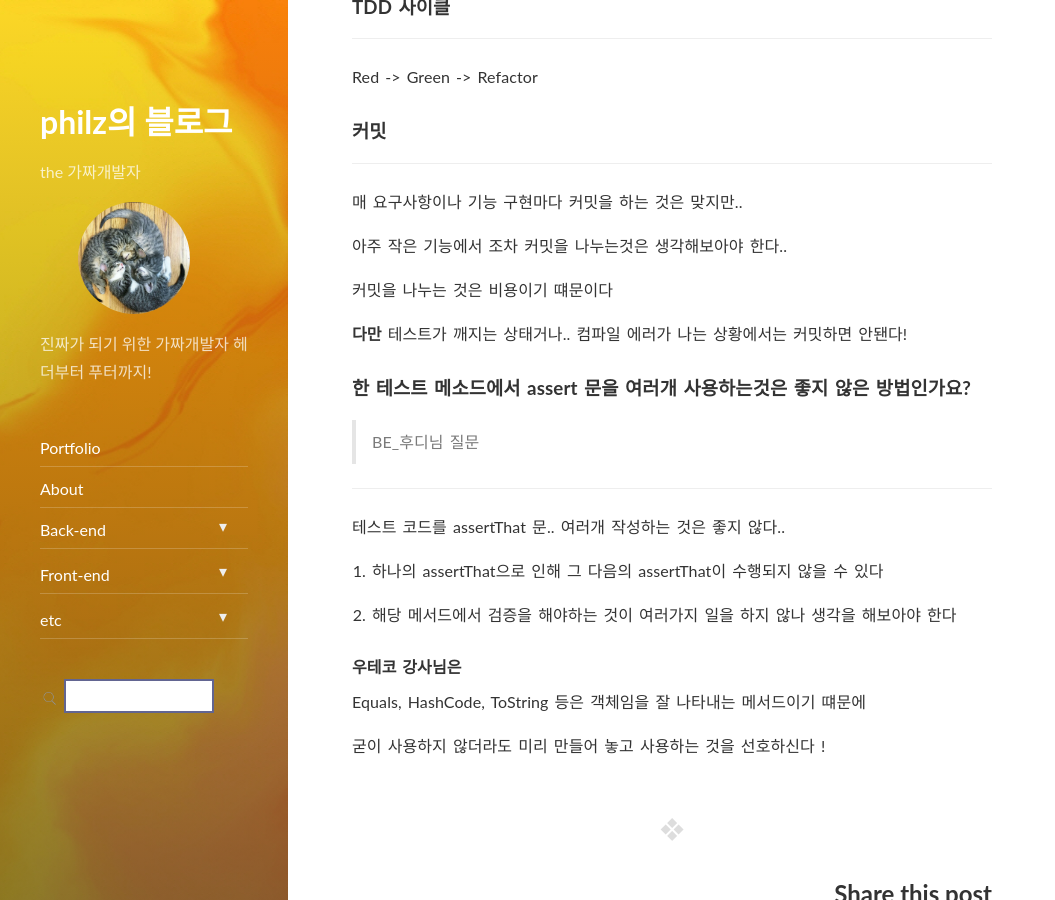
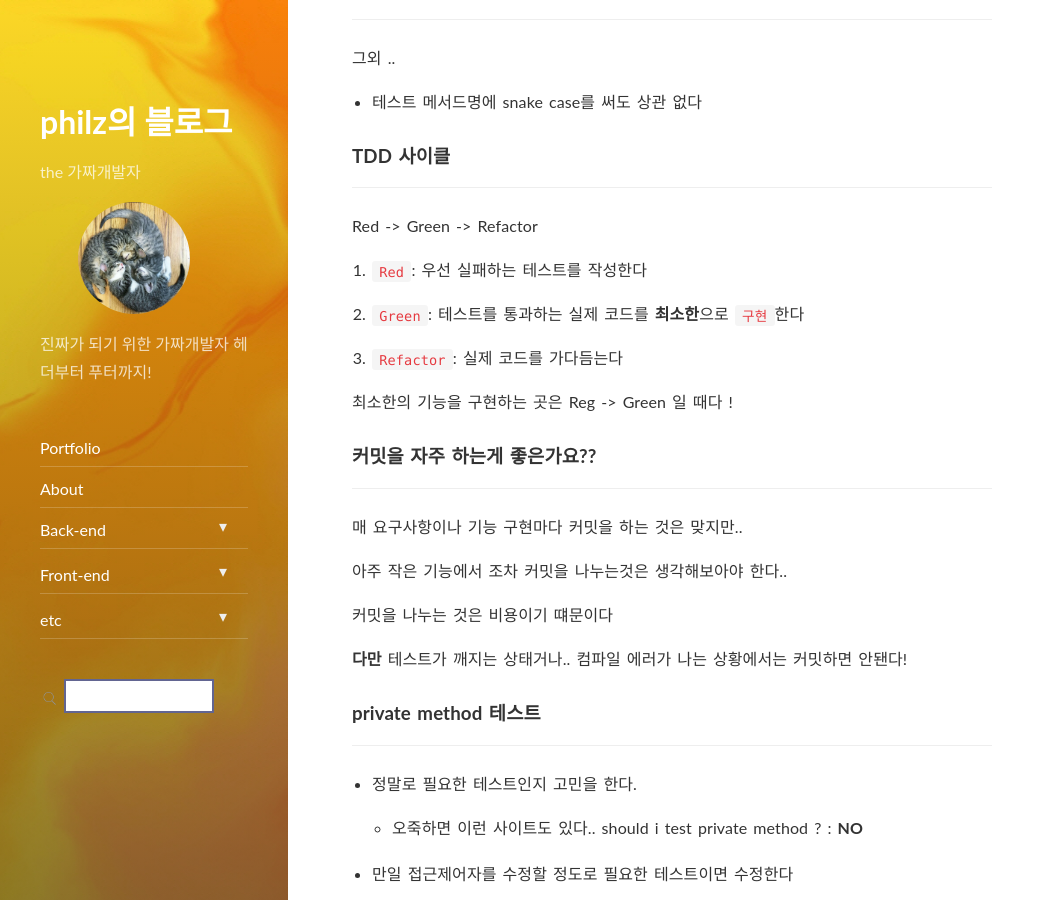
Before and after one commit to progress0407/progress0407.github.io, a Jekyll site: the page built from _posts/backend/wooteco/2022-02-11-be-string-calculator_lecture.md, in a window 1280 px wide and 900 px high, scrolled down 615 px. Shown: the whole window, without its empty margins (0-1055 px from the left). Built offline with Jekyll 4.4.1, drawn with Linux system fonts in a browser that asks for light colours; nearby versions of some CDN libraries; some of the changed text lies outside the part shown.

Commit message:
문자열 계산기 포스팅 업데이트

```diff
--- a/_posts/backend/wooteco/2022-02-11-be-string-calculator_lecture.md
+++ b/_posts/backend/wooteco/2022-02-11-be-string-calculator_lecture.md
@@ -24,7 +24,14 @@ comments: true
 
 2. `@DisplayName` 을 사용해서 표기하고
 
-- 메서드 명에 영어를 적는다
+- 메서드 명에 영어를 대충 적는다
+  - 한글 따로 영어 따로는 체력적인 소모가 나간다..
+
+---
+
+그외 ..
+
+- 테스트 메서드명에 snake case를 써도 상관 없다
 
 ### TDD 사이클
 
@@ -32,7 +39,15 @@ comments: true
 
 Red -> Green -> Refactor
 
-### 커밋
+1. `Red`: 우선 실패하는 테스트를 작성한다
+
+2. `Green`: 테스트를 통과하는 실제 코드를 **최소한**으로 `구현`한다
+
+3. `Refactor`: 실제 코드를 가다듬는다
+
+최소한의 기능을 구현하는 곳은 Reg -> Green 일 때다 !
+
+### 커밋을 자주 하는게 좋은가요??
 
 ---
 
@@ -43,6 +58,32 @@ Red -> Green -> Refactor
 커밋을 나누는 것은 비용이기 떄문이다
 
 **다만** 테스트가 깨지는 상태거나.. 컴파일 에러가 나는 상황에서는 커밋하면 안됀다!
+
+### private method 테스트
+
+---
+
+- 정말로 필요한 테스트인지 고민을 한다.
+
+  - 오죽하면 이런 사이트도 있다.. should i test private method ? : **NO**
+
+- 만일 접근제어자를 수정할 정도로 필요한 테스트이면 수정한다
+
+- `default` 접근제어자를 적절히 활용하여 테스트한다
+
+  - 접근제어자를 생략하면 된다
+
+- 운영 코드에 손상이 가지 않게 메서드를 카피해서 테스트한다
+
+- 해당 private 메서드를 호출하는 public 메서드를 통해 간접적으로 테스트한다
+
+- 리플렉션은 비추한다
+
+### 한번에 구현하기 어려운 코드는
+
+---
+
+테스트 메서드에 순차적으로 구현한 뒤에 실제 구현 코드로 이동시킨다 !
 
 ### 한 테스트 메소드에서 assert 문을 여러개 사용하는것은 좋지 않은 방법인가요?
 
@@ -56,8 +97,34 @@ Red -> Green -> Refactor
 
 2. 해당 메서드에서 검증을 해야하는 것이 여러가지 일을 하지 않나 생각을 해보아야 한다
 
-#### 우테코 강사님은
+### `Equals`, `HashCode`를 꼭 정의해야 하나요?
 
-Equals, HashCode, ToString 등은 객체임을 잘 나타내는 메서드이기 떄문에
+---
 
-굳이 사용하지 않더라도 미리 만들어 놓고 사용하는 것을 선호하신다 !
+`Equals`, `HashCode`, `ToString` 등은 객체임을 잘 나타내는 메서드이기 떄문에
+
+(강사님은) 굳이 사용하지 않더라도 미리 만들어 놓고 사용하는 것을 선호하신다 !
+
+### (크루분이 정리해주셨다 !) 강타입 언어 ??
+
+> means that the type of a value doesn't change in unexpected ways.
+
+| 항목                                 | 설명                                                           |
+| ------------------------------------ | -------------------------------------------------------------- |
+| 강타입 언어(Strongly Typed Language) | 자료형이 맞지 않을 시에 에러 발생, 암묵적 변환을 지원하지 않음 |
+| 약타입 언어(Weakly Typed Language)   | 자료형이 맞지 않을 시에 암묵적으로 타입을 변환하는 언어        |
+
+| 항목                                   | 설명                                                                |
+| -------------------------------------- | ------------------------------------------------------------------- |
+| 정적타입 언어 (Static Typed Language)  | 정적타입 언어는 컴파일 시에 변수의 타입이 결정되는 언어를 의미한다. |
+| 동적타입 언어 (Dynamic Typed Language) | 동적타입 언어는 런타임 시 자료형이 결정되는 언어를 의미한다.        |
+
+---
+
+> 예를들어
+
+자바는 `정적`타입 `강`타입 언어이다.
+
+파이썬은 `동적`타입 `강`타입 언어이다.
+
+JS는 `동적`타입 `약`타입 언어이다.
```
